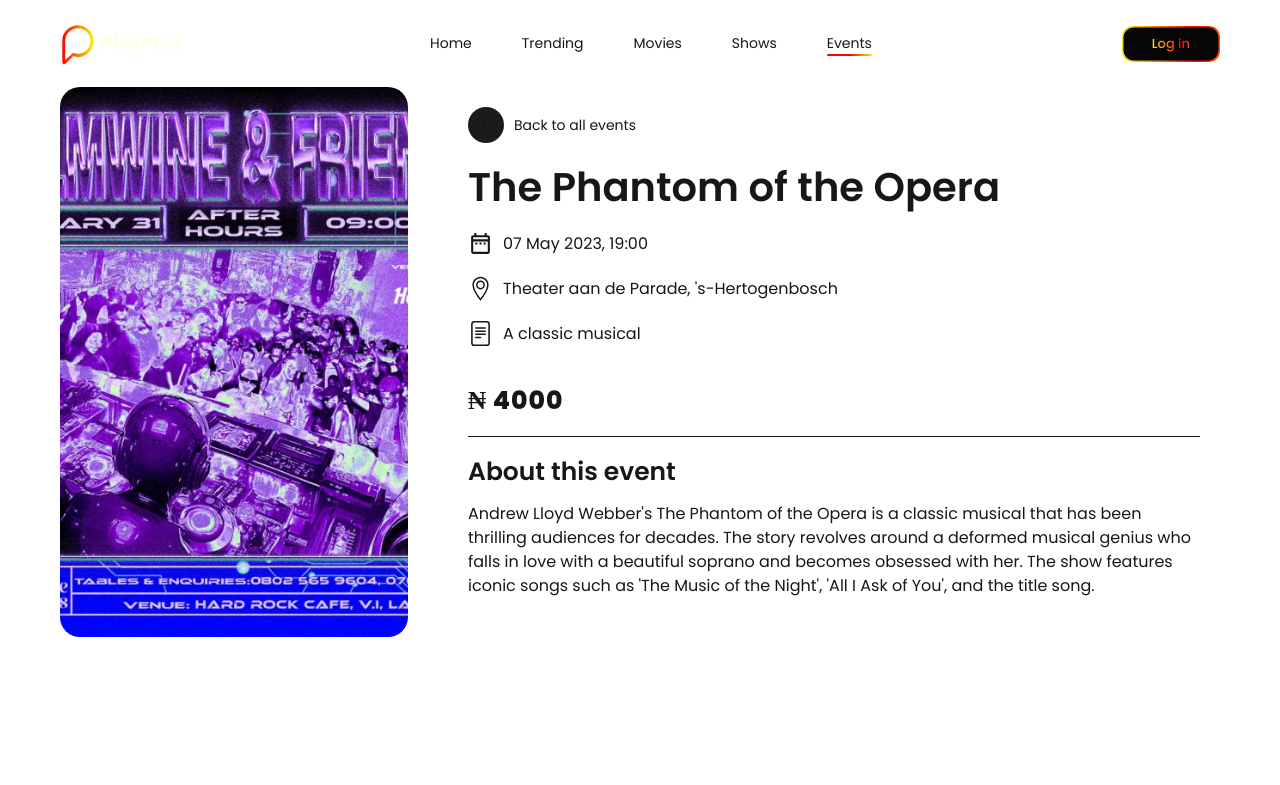
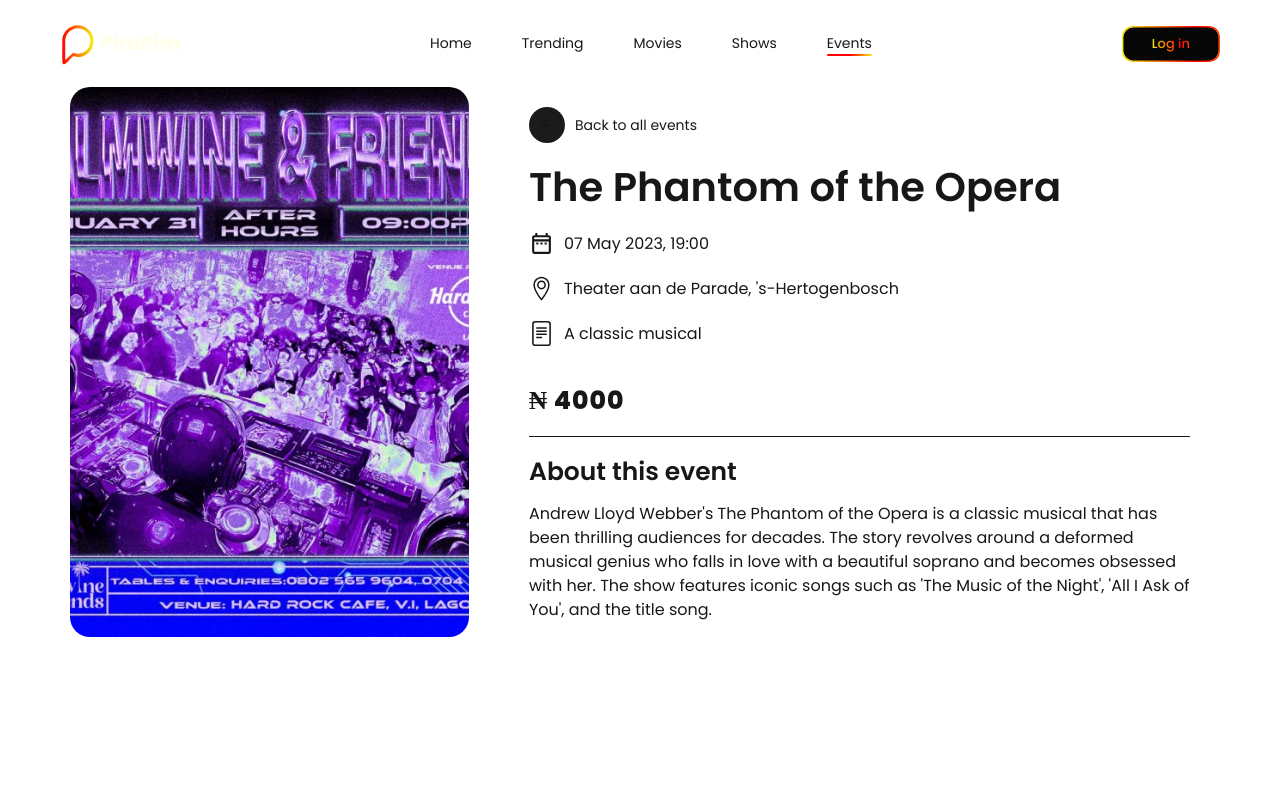
Before and after one commit to prazzon/pimpim, a Next.js app: page /events/1 in a window 1280 px wide. Shown: the top 785 px of the page. Built offline with nearby package versions, Linux system fonts and the light colour scheme.

Commit message:
style(Event): Adjust layout with fixed width and centered margin

```diff
--- a/app/_components/Pages/Event/Event.module.scss
+++ b/app/_components/Pages/Event/Event.module.scss
@@ -4,6 +4,10 @@
    grid-template-columns: 30% 1fr;
    gap: 4rem;
    margin: 0 6rem;
+
+   width: 1140px;
+   margin: 0 auto;
+   grid-template-columns:35% 1fr;
 
    &_img {
       position: relative;
```
